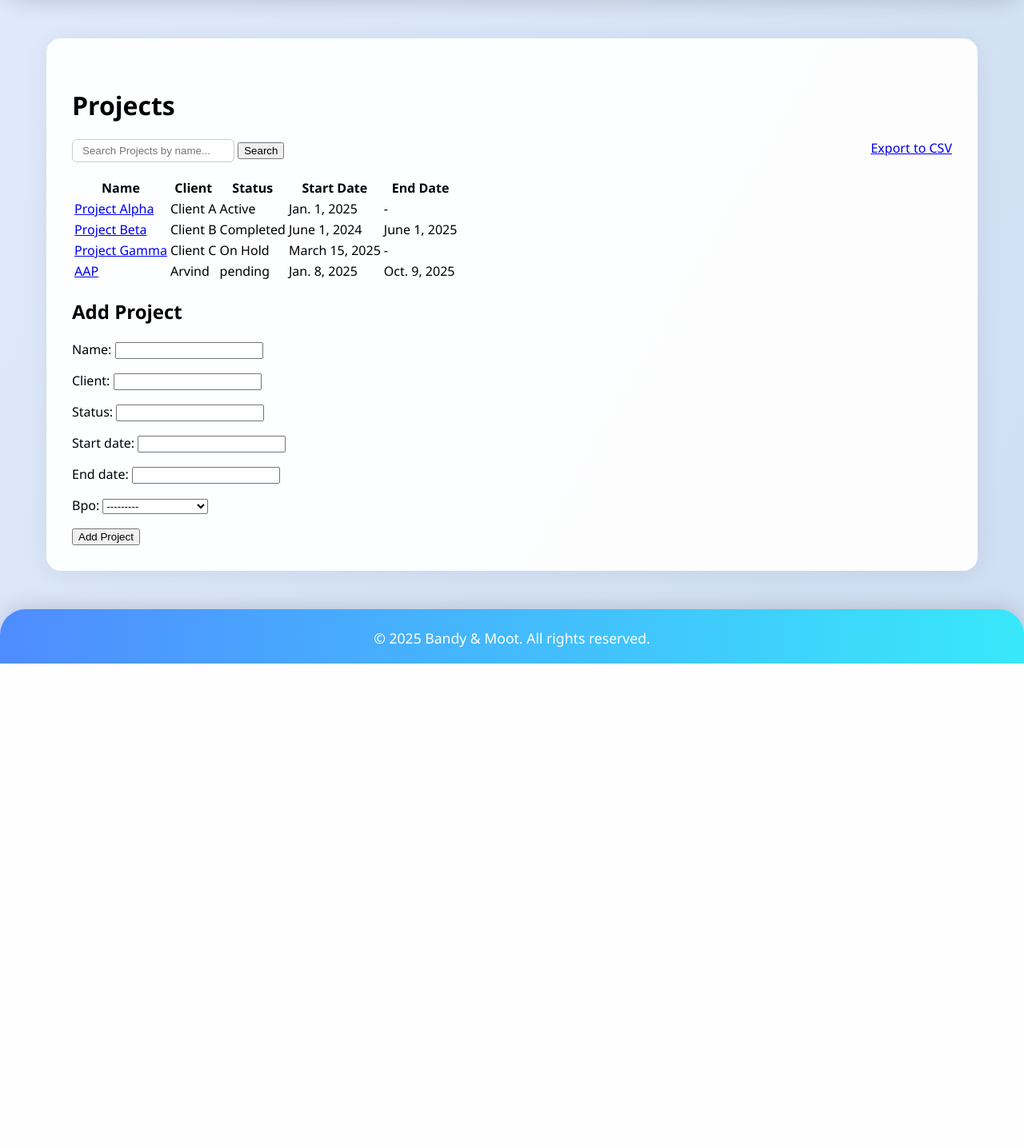
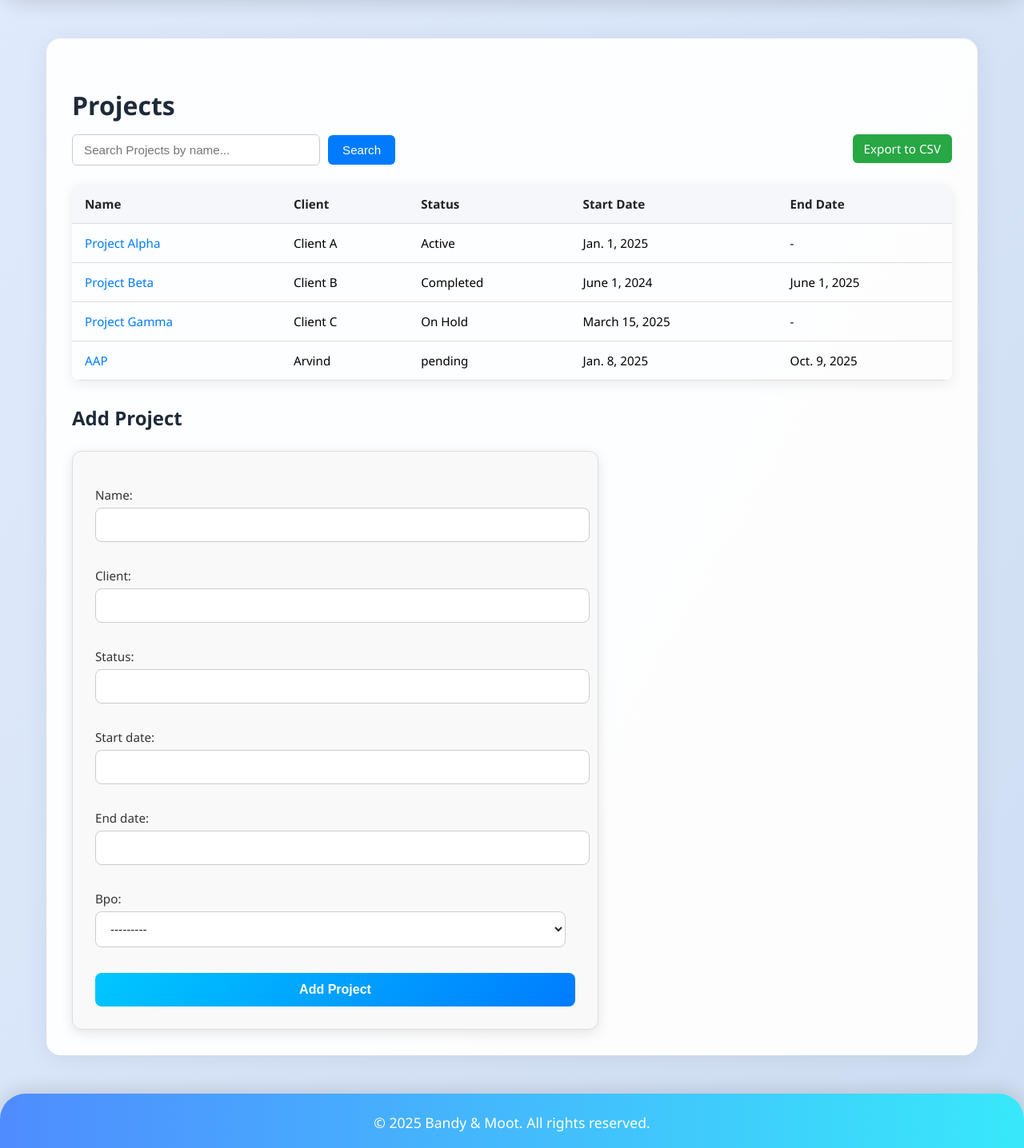
Before and after one commit to afnankhan232/KPO, a Django app: page /projects/ in a window 1280 px wide. Shown: the part 96-1532 px from the top of the page at 80% size. Before the commit the page ends 926 px from the top, so only its background shows below. Run offline with Django 5.2, Linux system fonts and the light colour scheme; data comes from the database, SQL or seed files in the repository; both versions use the stored data as it was after the commit.

Commit message:
project updated

```diff
--- a/dashboard/templates/dashboard/projects_list.html
+++ b/dashboard/templates/dashboard/projects_list.html
@@ -1,14 +1,222 @@
 {% extends 'dashboard/base.html' %}
 {% block title %}Projects | KPO Dashboard{% endblock %}
+
 {% block content %}
+<style>
+    /* Headings */
+    h1, h2 {
+        color: #1e2a38;
+        margin-bottom: 15px;
+    }
+    body.dark-mode h1,
+    body.dark-mode h2 {
+        color: #00c8ff;
+    }
+
+    /* Links */
+    a {
+        color: #007bff;
+        text-decoration: none;
+    }
+    a:hover {
+        text-decoration: underline;
+    }
+    body.dark-mode a {
+        color: #00c8ff;
+    }
+
+    /* Export Button */
+    .export-btn {
+        float: right;
+        padding: 8px 14px;
+        background: #28a745;
+        color: white;
+        border-radius: 6px;
+        text-decoration: none;
+        font-size: 0.95rem;
+        font-weight: 500;
+        transition: background 0.3s ease;
+    }
+    .export-btn:hover {
+        background: #218838;
+    }
+
+    /* Search Form */
+    .search-form {
+        margin-bottom: 24px;
+        display: flex;
+        align-items: center;
+        flex-wrap: wrap;
+        gap: 10px;
+    }
+    .search-form input[type="text"] {
+        padding: 10px 14px;
+        border-radius: 6px;
+        border: 1px solid #ccc;
+        background: #fff;
+        color: #222;
+        width: 280px;
+        font-size: 0.95rem;
+        transition: all 0.3s ease;
+    }
+    .search-form input[type="text"]:focus {
+        outline: none;
+        border-color: #007bff;
+        box-shadow: 0px 0px 6px #007bff40;
+    }
+    .search-form button {
+        padding: 10px 18px;
+        border: none;
+        background: #007bff;
+        color: white;
+        border-radius: 6px;
+        cursor: pointer;
+        font-size: 0.95rem;
+        font-weight: 500;
+        transition: background 0.3s ease;
+    }
+    .search-form button:hover {
+        background: #0056b3;
+    }
+    body.dark-mode .search-form input[type="text"] {
+        background: #2c2c3c;
+        border: 1px solid #444;
+        color: #fff;
+    }
+    body.dark-mode .search-form input[type="text"]:focus {
+        border-color: #00c8ff;
+        box-shadow: 0px 0px 6px #00c8ff80;
+    }
+
+    /* Table Styling */
+    table {
+        width: 100%;
+        border-collapse: collapse;
+        margin-bottom: 30px;
+        border-radius: 10px;
+        overflow: hidden;
+        box-shadow: 0 4px 16px rgba(0,0,0,0.08);
+    }
+    th, td {
+        padding: 14px 16px;
+        border-bottom: 1px solid #ddd;
+        text-align: left;
+        font-size: 0.95rem;
+    }
+    th {
+        background: #f5f7fb;
+        color: #222;
+        font-weight: 600;
+    }
+    tr:hover {
+        background: #f1f5ff;
+    }
+    body.dark-mode table {
+        background: #232526;
+        color: #e0e0e0;
+    }
+    body.dark-mode th {
+        background: #333;
+        color: #00c8ff;
+    }
+    body.dark-mode td {
+        border-bottom: 1px solid #444;
+    }
+    body.dark-mode tr:hover {
+        background: #3a3a55;
+    }
+
+    /* Add Project Form */
+    .project-form {
+        background: #f9f9f9;
+        border: 1px solid #ddd;
+        padding: 28px;
+        border-radius: 12px;
+        max-width: 600px;
+        margin-top: 25px;
+        box-shadow: 0 4px 16px rgba(0,0,0,0.1);
+    }
+    .project-form label {
+        display: block;
+        margin-bottom: 6px;
+        color: #333;
+        font-size: 0.95rem;
+        font-weight: 500;
+    }
+    .project-form input,
+    .project-form select,
+    .project-form textarea {
+        width: 98%;
+        padding: 12px 14px;
+        margin-bottom: 16px;
+        border-radius: 8px;
+        border: 1px solid #ccc;
+        background: #fff;
+        color: #222;
+        font-size: 0.95rem;
+        transition: all 0.3s ease;
+    }
+    .project-form input:focus,
+    .project-form select:focus,
+    .project-form textarea:focus {
+        border-color: #007bff;
+        box-shadow: 0 0 6px #007bff40;
+        outline: none;
+    }
+    .project-form button {
+        width: 100%;
+        padding: 12px;
+        background: linear-gradient(135deg, #00c8ff, #007bff);
+        border: none;
+        border-radius: 8px;
+        color: white;
+        font-size: 1rem;
+        font-weight: 600;
+        cursor: pointer;
+        transition: all 0.3s ease;
+    }
+    .project-form button:hover {
+        background: linear-gradient(135deg, #009bd1, #0056b3);
+    }
+    body.dark-mode .project-form {
+        background: #2a2a3b;
+        border: 1px solid #444;
+        color: #e0e0e0;
+    }
+    body.dark-mode .project-form label {
+        color: #ccc;
+    }
+    body.dark-mode .project-form input,
+    body.dark-mode .project-form select,
+    body.dark-mode .project-form textarea {
+        background: #1e1e2f;
+        border: 1px solid #555;
+        color: #fff;
+    }
+    body.dark-mode .project-form input:focus,
+    body.dark-mode .project-form select:focus,
+    body.dark-mode .project-form textarea:focus {
+        border-color: #00c8ff;
+        box-shadow: 0 0 6px #00c8ff80;
+    }
+</style>
+
 <h1>Projects</h1>
-<a href="?export=csv" style="float:right; margin-bottom:10px;">Export to CSV</a>
-<form method="get" style="margin-bottom: 18px;">
-    <input type="text" name="q" value="{{ query }}" placeholder="Search Projects by name..." style="padding: 6px 12px; border-radius: 6px; border: 1px solid #ccc;">
+<a href="?export=csv" class="export-btn">Export to CSV</a>
+
+<form method="get" class="search-form">
+    <input type="text" name="q" value="{{ query }}" placeholder="Search Projects by name...">
     <button type="submit">Search</button>
 </form>
+
 <table>
-    <tr><th>Name</th><th>Client</th><th>Status</th><th>Start Date</th><th>End Date</th></tr>
+    <tr>
+        <th>Name</th>
+        <th>Client</th>
+        <th>Status</th>
+        <th>Start Date</th>
+        <th>End Date</th>
+    </tr>
     {% for project in projects %}
     <tr>
         <td><a href="/projects/{{ project.id }}/">{{ project.name }}</a></td>
@@ -21,8 +229,9 @@
     <tr><td colspan="5">No projects found.</td></tr>
     {% endfor %}
 </table>
+
 <h2>Add Project</h2>
-<form method="post">
+<form method="post" class="project-form">
     {% csrf_token %}
     {{ form.as_p }}
     <button type="submit">Add Project</button>
```
Also changed, not shown: db.sqlite3.
